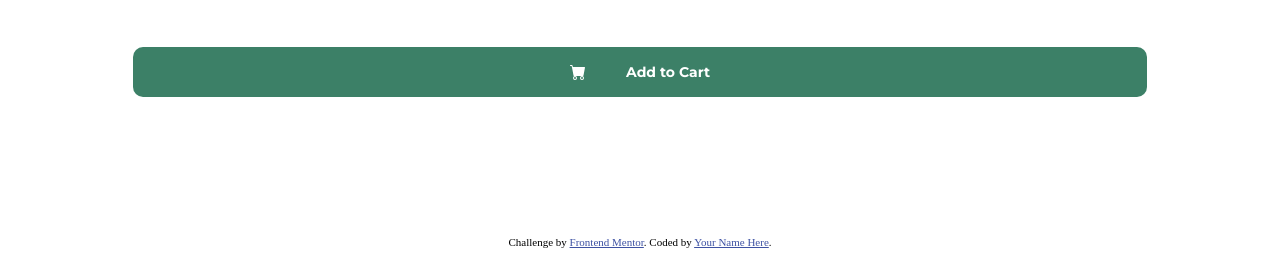
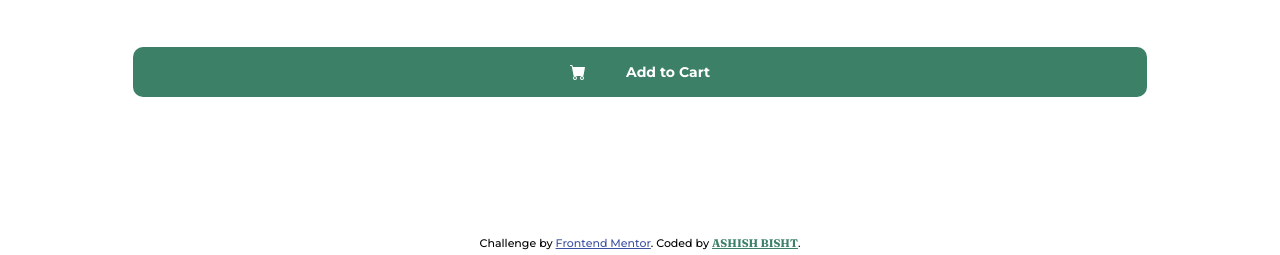
Before and after one commit to ASHISHBISHT-gi/review, a plain HTML site: page index.html in a window 1280 px wide. Shown: the part 545-800 px from the top of the page. Drawn offline with Linux system fonts and the light colour scheme.

Commit message:
name modified

```diff
--- a/index.html
+++ b/index.html
@@ -51,7 +51,7 @@
       Challenge by
       <a href="https://www.frontendmentor.io?ref=challenge" target="_blank"
         >Frontend Mentor</a
-      >. Coded by <a href="#">Your Name Here</a>.
+      >. Coded by <a id="king" href="#">ASHISH BISHT</a>.
     </div>
   </body>
 </html>
--- a/styles.css
+++ b/styles.css
@@ -87,3 +87,12 @@ button{
     align-items:center;
     gap:4%;
 }
+.attribution{
+    font-family: "Montserrat", sans-serif;
+    font-weight:500;
+}
+#king{
+    font-family: "Fraunces", sans-serif;
+    font-weight:700;
+    color:hsl(158, 36%, 37%);
+}
```
